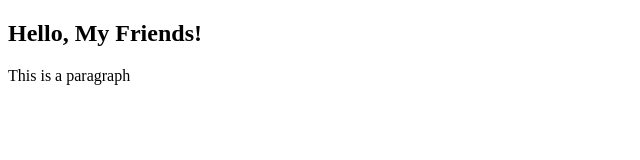
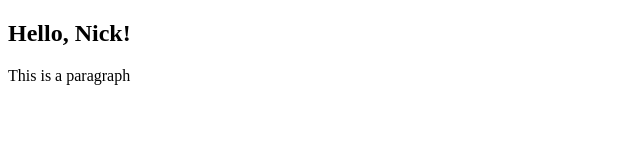
Before and after one commit to nicksinai/The-Odin-Project, a plain HTML site: page Javascript/Fundamentals3/index.html in a window 1280 px wide. Shown: the whole page, without its empty margins (0-640 px from the left). Drawn offline with Linux system fonts and the light colour scheme.

Commit message:
Talking to myself

```diff
--- a/Javascript/Fundamentals3/index.html
+++ b/Javascript/Fundamentals3/index.html
@@ -25,7 +25,7 @@
     </script>
 </head>
 <body>
-    <h2 id="id" class="class">Hello, My Friends!</h2>
+    <h2 id="id" class="class">Hello, Nick!</h2>
     <p>This is a paragraph</p>
 </body>
 </html>
```
